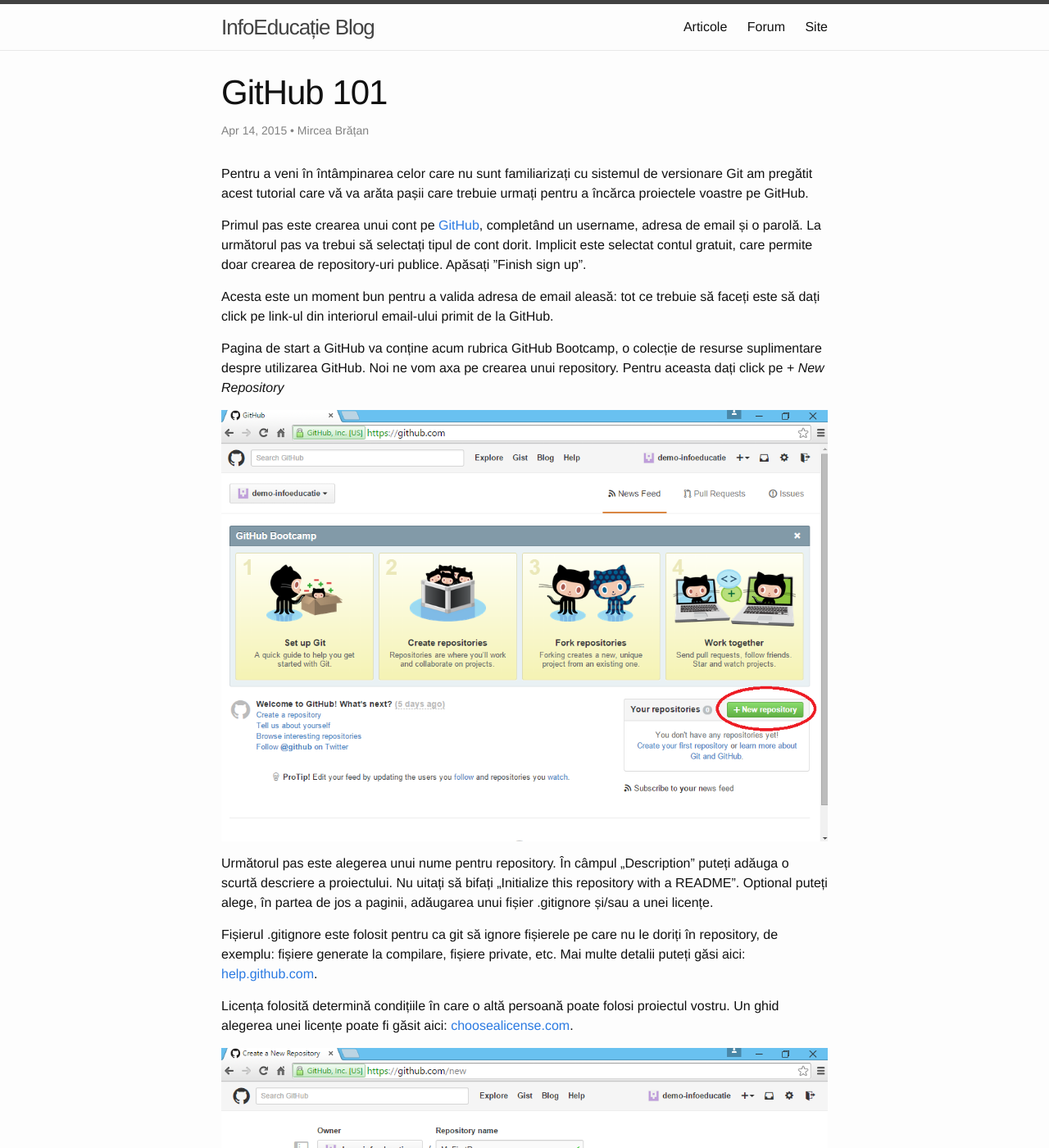
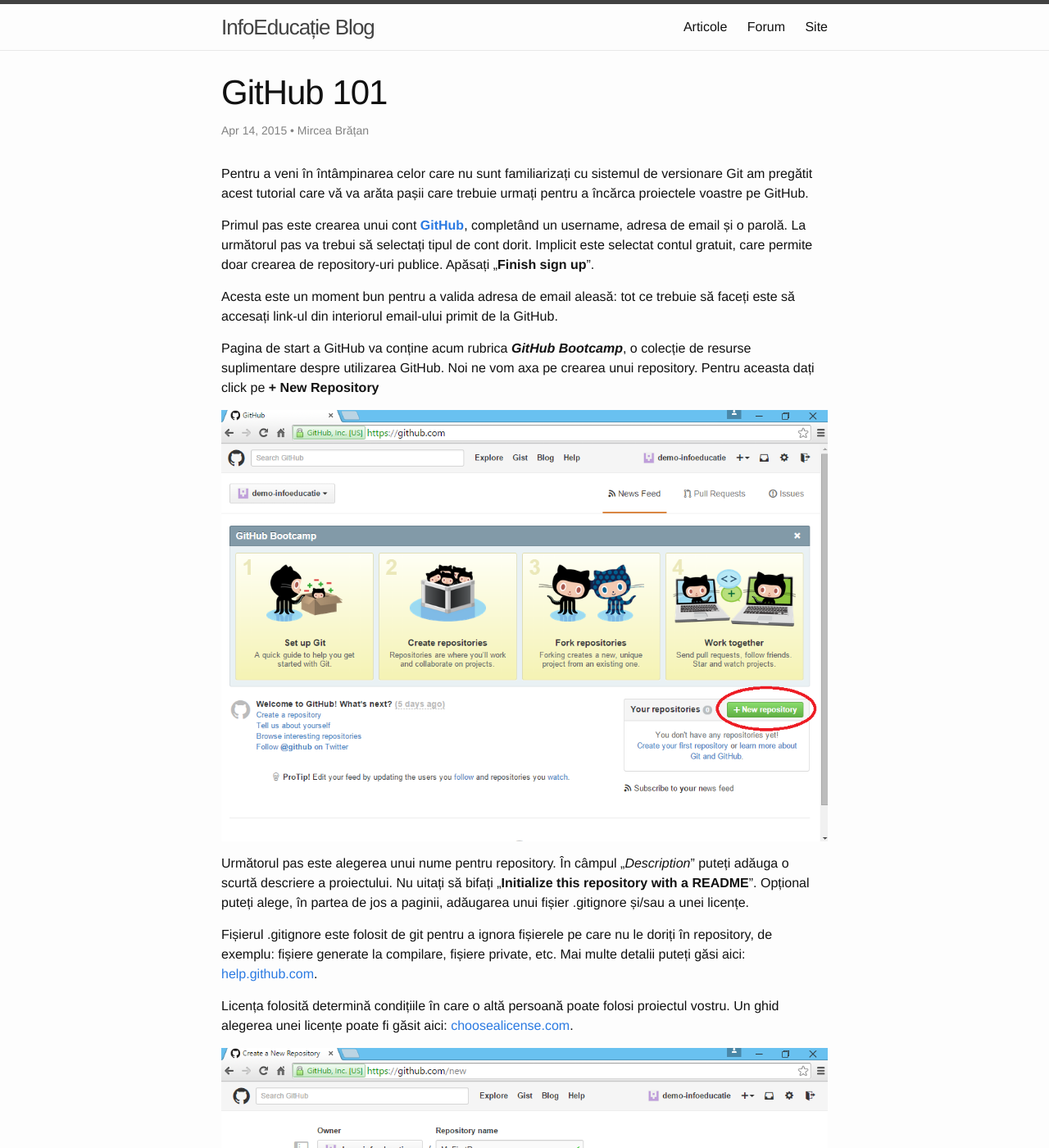
Before and after one commit to infoeducatie/blog.infoeducatie.ro, a Jekyll site: the page built from _posts/2015-04-14-github-101.markdown, in a window 1280 px wide and 1400 px high. Shown: the whole window at 82% size. Built offline with Jekyll 4.4.1, drawn with Linux system fonts in a browser that asks for light colours; some of the changed text lies outside the part shown.

Commit message:
Update 2015-04-14-github-101.markdown

```diff
--- a/_posts/2015-04-14-github-101.markdown
+++ b/_posts/2015-04-14-github-101.markdown
@@ -10,20 +10,20 @@
 
 <!-- more -->
 
-Primul pas este crearea unui cont pe [GitHub](https://github.com/), completând un username, adresa de email și o parolă. La următorul pas va trebui să selectați tipul de cont dorit. Implicit este selectat contul gratuit, care permite doar crearea de repository-uri publice. Apăsați ”Finish sign up”.
+Primul pas este crearea unui cont [**GitHub**](https://github.com/), completând un username, adresa de email și o parolă. La următorul pas va trebui să selectați tipul de cont dorit. Implicit este selectat contul gratuit, care permite doar crearea de repository-uri publice. Apăsați „**Finish sign up**”.
 
-Acesta este un moment bun pentru a valida adresa de email aleasă: tot ce trebuie să faceți este să dați click pe link-ul din interiorul email-ului primit de la GitHub.
+Acesta este un moment bun pentru a valida adresa de email aleasă: tot ce trebuie să faceți este să accesați link-ul din interiorul email-ului primit de la GitHub.
 
-Pagina de start a GitHub va conține acum rubrica GitHub Bootcamp, o colecție de resurse suplimentare despre utilizarea GitHub. Noi ne vom axa pe crearea unui repository. Pentru aceasta dați click pe *+ New Repository*
+Pagina de start a GitHub va conține acum rubrica ***GitHub Bootcamp***, o colecție de resurse suplimentare despre utilizarea GitHub. Noi ne vom axa pe crearea unui repository. Pentru aceasta dați click pe **+ New Repository**
 
 {: .center}
 ![GitHub homepage](/assets/images/github-101/01-dashboard.png)
 
 
 
-Următorul pas este alegerea unui nume pentru repository. În câmpul „Description” puteți adăuga o scurtă descriere a proiectului. Nu uitați să bifați „Initialize this repository with a README”. Optional puteți alege, în partea de jos a paginii, adăugarea unui fișier .gitignore și/sau a unei licențe.
+Următorul pas este alegerea unui nume pentru repository. În câmpul „*Description*” puteți adăuga o scurtă descriere a proiectului. Nu uitați să bifați „**Initialize this repository with a README**”. Opțional puteți alege, în partea de jos a paginii, adăugarea unui fișier .gitignore și/sau a unei licențe.
 
-Fișierul .gitignore este folosit pentru ca git să ignore fișierele pe care nu le doriți în repository, de exemplu: fișiere generate la compilare, fișiere private, etc. Mai multe detalii puteți găsi aici: [help.github.com](https://help.github.com/articles/ignoring-files/).
+Fișierul .gitignore este folosit de git pentru a ignora fișierele pe care nu le doriți în repository, de exemplu: fișiere generate la compilare, fișiere private, etc. Mai multe detalii puteți găsi aici: [help.github.com](https://help.github.com/articles/ignoring-files/).
 
 Licența folosită determină condițiile în care o altă persoană poate folosi proiectul vostru. Un ghid alegerea unei licențe poate fi găsit aici: [choosealicense.com](http://choosealicense.com/).
 
@@ -32,7 +32,7 @@
 
 
 
-După apăsarea butonului „Create Repository” veți ajunge pe pagina repository-ului nou creat.
+După apăsarea butonului „**Create Repository**” veți ajunge pe pagina repository-ului nou creat.
 
 {: .center}
 ![Repository-ul a fost creat](/assets/images/github-101/03-repo-created.png)
@@ -53,37 +53,37 @@
 
 
 
-La Ultimul pas puteți da click pe Skip, deoarece încă nu aveți niciun repository local.
+La ultimul pas puteți apăsa pe „**Skip**”, deoarece încă nu aveți niciun repository local.
 
 {: .center}
 ![Importarea repo](/assets/images/github-101/06-github-setup-3.png)
 
 
 
-Acum vom clona (crea o copie locală) repository-ul creat anterior. Din aplicație vom da click pe „+”, vom selecta tab-ul „Clone”, contul și repository-ul pe care dorim să-l clonăm, iar în final click pe „Clone <repo-name>”. Pe ecran va apărea o fereastră pentru selectarea directorului unde se va face clonarea.
+Acum vom clona (crea o copie locală) repository-ul creat anterior. Din aplicație vom da click pe „**+**”, vom selecta tab-ul „**Clone**”, contul și repository-ul pe care dorim să-l clonăm, iar în final vom apăsa „**Clone <repo-name>**”. Pe ecran va apărea o fereastră pentru selectarea directorului unde se va face clonarea.
 
 {: .center}
 ![Clonarea unui repository](/assets/images/github-101/07-github-clone.png)
 
 
 
-Acum puteți adăuga fișierele sursă în folderul în care ați clonat repository-ul. În acest exemplu este vorba de fișierul hello.c.
+Acum puteți adăuga fișierele sursă în folderul în care ați clonat repository-ul. În acest exemplu este vorba de fișierul *hello.c*.
 
 {: .center}
 ![Adăugarea fișierelor sursă](/assets/images/github-101/08-add-source-files.png)
 
 
 
-Reveniniți în aplicația GitHub for Windows și selectați repository-ul. Veți observa pe coloana centrală că a detectat modificarea unor fișiere („Uncommitted changes”). Dați click pe Show pentru a vedea lista lor.
+Reveniniți în aplicația GitHub for Windows și selectați repository-ul. Veți observa pe coloana centrală că a detectat modificarea unor fișiere („*Uncommitted changes*”). Dați click pe Show pentru a vedea lista lor.
 
-În coloana din dreapta vor apărea toate fișierele noi apărute în directorul repository-ului (ex: hello.c), precum și fișierele existente care au fost modificate de la ultimul commit (ex: README.md). Pentru a adăuga toate fișierele în repository bifați „Files to commit”. Dacă doriți un control mai fin asupra fișierelor puteți expanda fiecare fișier și selecta doar anumite linii. La final scrieți un mesaj de commit în câmpul Summary de pe coloana centrală și dați click pe commit.
+În coloana din dreapta vor apărea toate fișierele noi apărute în directorul repository-ului (ex: *hello.c*), precum și fișierele existente care au fost modificate de la ultimul commit (ex: *README.md*). Pentru a adăuga toate fișierele în repository bifați „*Files to commit*”. Dacă doriți un control mai fin asupra fișierelor puteți expanda fiecare fișier și selecta doar anumite linii. La final scrieți un mesaj de commit în câmpul Summary de pe coloana centrală și dați click pe commit.
 
 {: .center}
 ![Crearea unui commit](/assets/images/github-101/09-commit.png)
 
 
 
-Ultimul pas este sincronizarea repository-ului local cu GitHub. Tot ce trebuie făcut este să dați click pe Sync.
+Ultimul pas este sincronizarea repository-ului local cu GitHub. Tot ce trebuie făcut este să dați click pe „**Sync**”.
 
 {: .center}
 ![Sincronizarea cu GitHub](/assets/images/github-101/10-push.png)
```
